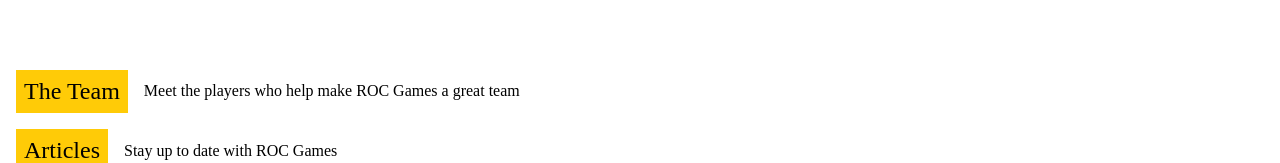
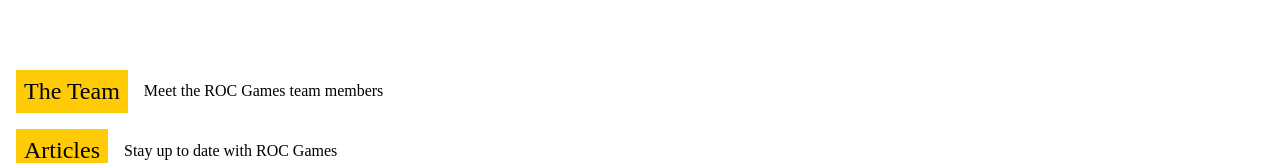
Before and after one commit to JacquesBegin/rocGames, an Angular app in the folder roc-games/: page / in a window 1280 px wide. Shown: the part 551-714 px from the top of the page. Built offline with nearby package versions, Linux system fonts and the light colour scheme.

Commit message:
Updates team block link description.

```diff
--- a/roc-games/src/app/components/site-intro/site-intro.component.html
+++ b/roc-games/src/app/components/site-intro/site-intro.component.html
@@ -6,7 +6,7 @@
 </div>
 <div id="siteIntroContentBlocks">
   <div class="siteIntroContentBlocksItem">
-    <div class="siteIntroContentBlocksItemHeader">The Team</div><div class="siteIntroContentBlocksItemBody">Meet the players who help make ROC Games a great team</div>
+    <div class="siteIntroContentBlocksItemHeader">The Team</div><div class="siteIntroContentBlocksItemBody">Meet the ROC Games team members</div>
   </div>
   <div class="siteIntroContentBlocksItem">
     <div class="siteIntroContentBlocksItemHeader">Articles</div><div class="siteIntroContentBlocksItemBody">Stay up to date with ROC Games</div>
```
